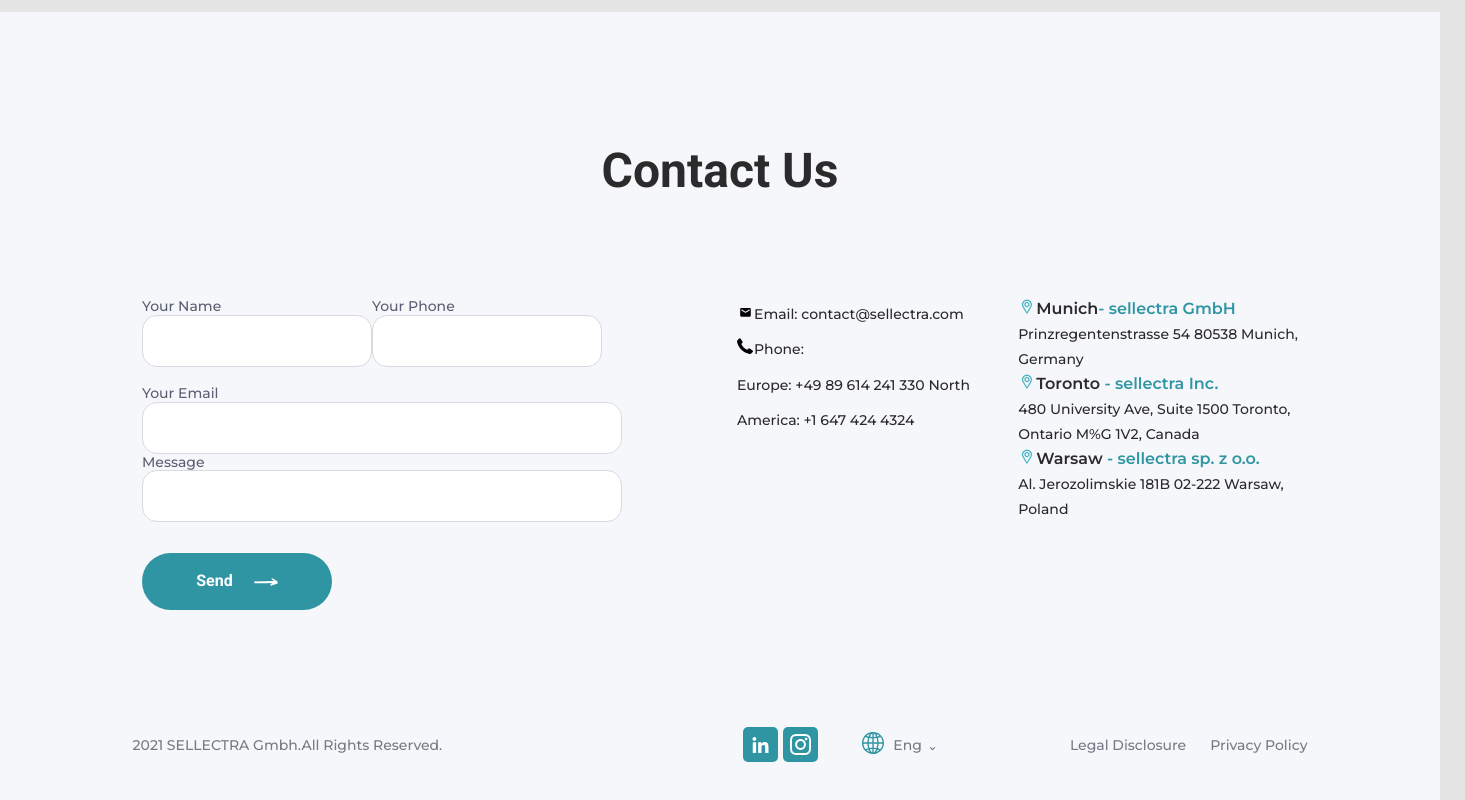
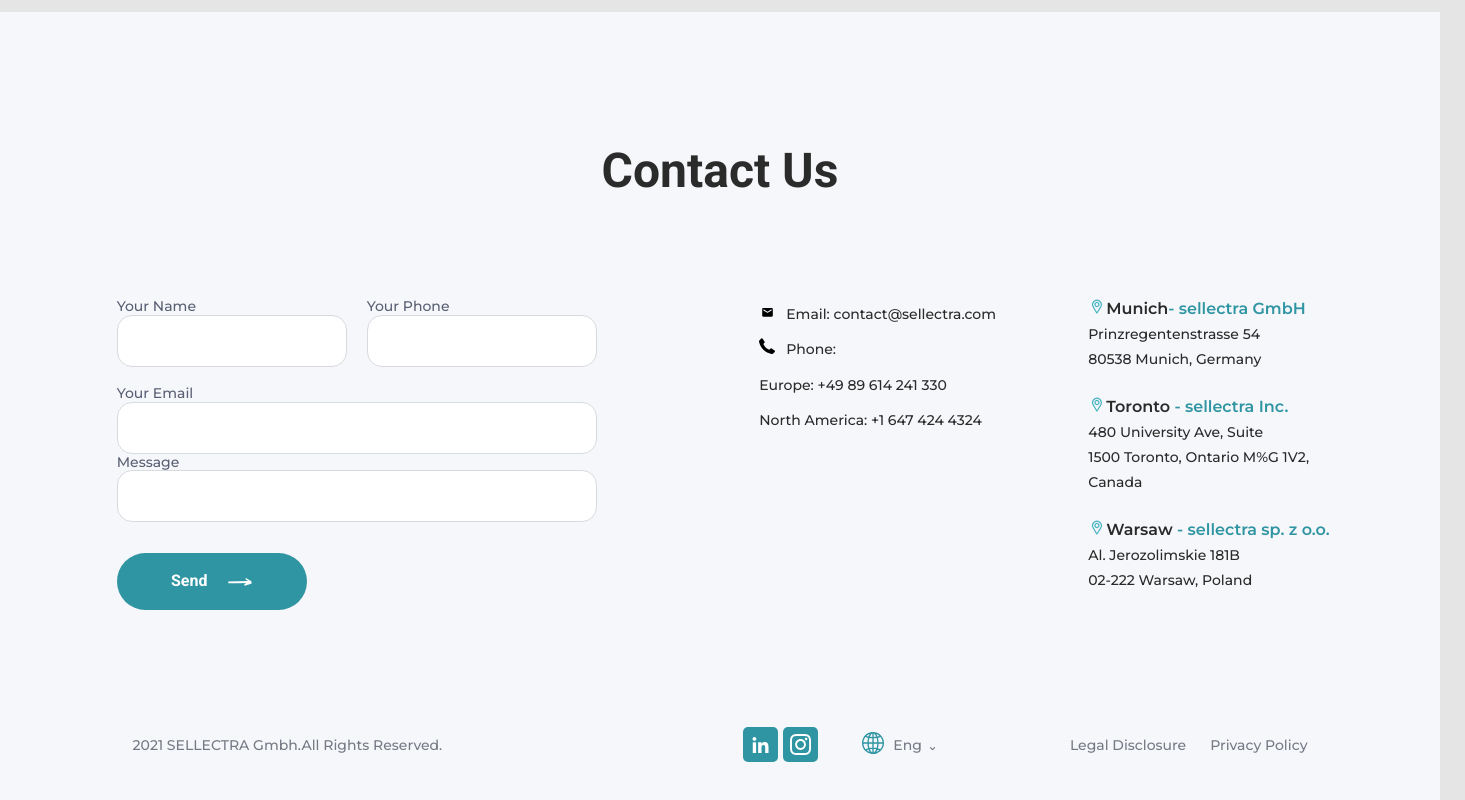
Before and after one commit to Viktor-Pozhydaiev/html-css-trainee, a plain HTML site: page index.html in a window 1280 px wide. Shown: the part 2568-3368 px from the top of the page, 1465 px wide, since content can reach past the window. Drawn offline with nearby package versions, Linux system fonts and the light colour scheme.

Commit message:
вносит правки в адаптивность

```diff
--- a/index.html
+++ b/index.html
@@ -204,12 +204,14 @@
                     <div class="address-contact-list">
                         <div class="address-contact-data">
                             <div class="mail-contact icon">
-                                <svg class="phone-location" width="17" height="12.75"><use href="./images/icons.svg#icon-email"></use></svg>Email:
-                                <a class="address-link link" href="mailto:contact@sellectra.com"> contact@sellectra.com</a></div>
-                            <div class="tel-contact icon"><div>
-                                <svg class="phone-location" width="17" height="16.67"><use href="./images/icons.svg#icon-Vector-1"></use></svg>Phone:</div>
-                                <a class="address-link link" href="tel:+4989614241330">Europe: +49 89 614 241 330</a>
-                                <a class="address-link link" href="tel:+16474244324">North America: +1 647 424 4324</a>
+                                <svg class="phone-location" width="17" height="12.75"><use href="./images/icons.svg#icon-email"></use></svg><span class="phone-wrapper">Email:</span>                               <a class="address-link link" href="mailto:contact@sellectra.com"> contact@sellectra.com</a>
+                            </div>
+                            <div class="tel-contact icon">
+                                 <div><svg class="phone-location" width="17" height="16.67"><use href="./images/icons.svg#icon-Vector-1"></use></svg><span class="phone-wrapper">Phone:</span></div>
+                                <div class="tell-wrapper">
+                                    <a class="address-link link" href="tel:+4989614241330">Europe: +49 89 614 241 330</a>
+                                    <a class="address-link link" href="tel:+16474244324">North America: +1 647 424 4324</a>
+                                </div>
                             </div>
 
                         </div>
@@ -217,17 +219,16 @@
                         <div class="address-contact-wrapper">
                             <div class="address-location1">
                                 <div class="address-location-title"><svg  class="location-icon" width="18" height="15"><use href="./images/icons.svg#icon-location"></use> </svg>Munich<span class="addres-location-descr">- sellectra GmbH</span></div>
-                                <p class="location-descr-title">Prinzregentenstrasse 54 80538 Munich, Germany</p>
+                                <p class="location-descr-title">Prinzregentenstrasse 54<br> 80538 Munich, Germany</p>
                             </div>
                             <div class="address-location2">
                                 <div class="address-location-title"><svg class="location-icon" width="18" height="15"><use href="./images/icons.svg#icon-location"></use> </svg>Toronto <span class="addres-location-descr">- sellectra Inc.</span></div>
-                                <p class="location-descr-title ">480 University Ave, Suite 1500
+                                <p class="location-descr-title ">480 University Ave, Suite<br> 1500
                                     Toronto, Ontario M%G 1V2, Canada</p>
                             </div>
                             <div class="address-location3">
                                 <div class="address-location-title"><svg class="location-icon" width="18" height="15"><use href="./images/icons.svg#icon-location"></use> </svg>Warsaw <span class="addres-location-descr">- sellectra sp. z o.o.</span></div>
-                                <p class="location-descr-title">Al. Jerozolimskie 181B
-                                    02-222 Warsaw, Poland</p>
+                                <p class="location-descr-title">Al. Jerozolimskie 181B<br> 02-222 Warsaw, Poland</p>
                             </div>
                         </div>
 
--- a/sass/layout/_contact-us.scss
+++ b/sass/layout/_contact-us.scss
@@ -118,6 +118,10 @@
         font-size: 14px;
         line-height: 2.5;
         color: var(--text-decoration-color);
+    }
+    .tell-wrapper{
+        display: flex;
+        flex-direction: column;
     }
     .tel-contact{
         display: flex;
@@ -328,6 +332,9 @@
         line-height: 1.21;
         color: var(--secondary-color);
     }
+    .contact-form-field{
+        margin-right: 20px;
+    }
     .contact-form-field:not(:last-child){
         display: flex;
     }
@@ -351,8 +358,13 @@
         padding-right: 111px;
     }
     .address-contact-data{
-
+        padding-right: 76px;
         padding-left: 116px;
+    }
+    .tell-wrapper{
+        display: flex;
+        flex-direction: row;
+        flex-wrap: wrap;
     }
     .contact-button{
         display: flex;
@@ -397,12 +409,24 @@
         color: var(--icon-color);
     }
     .tel-contact{
-
+        display: flex;
+        flex-direction: column;
         font-family: var(--secondary-font);
         font-weight: 500;
         font-size: 14px;
         line-height: 2.54;
         color: var(--text-decoration-color);
+    }
+    .address-location1{
+        width: 233px;
+        padding-bottom: 23px;
+    }
+    .address-location2{
+        width: 266px;
+        padding-bottom: 23px;
+    }
+    .phone-wrapper{
+        padding-left: 10px;
     }
     .mail-contact{
         font-family: var(--secondary-font);
```
Also changed, not shown: css/main.css, css/main.min.css, 2 other files.
